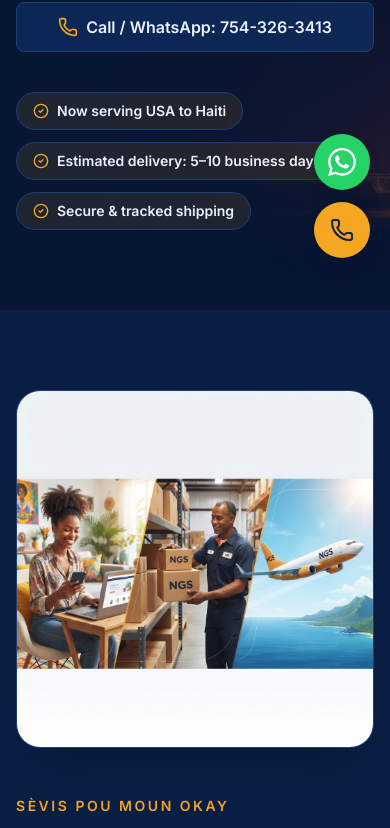
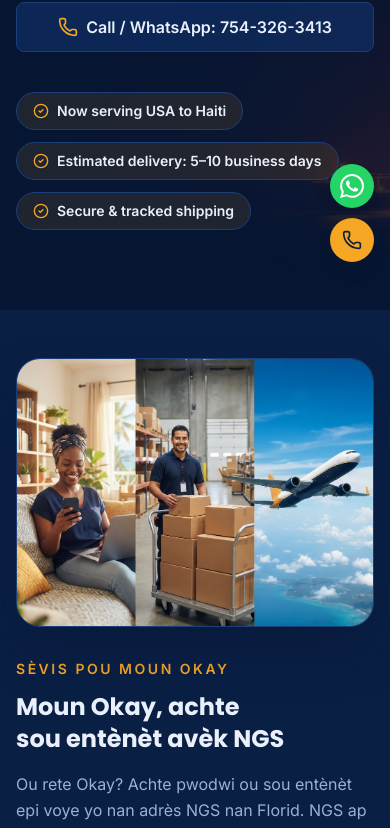
Before and after one commit to Mardochev/ngs-shipping-website, a Next.js app: page / in a window 390 px wide. Shown: the part 566-1394 px from the top of the page. Built offline with nearby package versions, Linux system fonts and the light colour scheme; no server answers.

Commit message:
feat: adjust floating action button sizes & layout; update online shopping section padding & image settings
Co-authored-by: Mardochev <289339862+Mardochev@users.noreply.github.com>

```diff
--- a/components/floating-actions.tsx
+++ b/components/floating-actions.tsx
@@ -3,18 +3,18 @@ import { site } from "@/lib/site"
 
 export function FloatingActions() {
   return (
-    <div className="fixed bottom-5 right-5 z-50 flex flex-col gap-3 sm:bottom-6 sm:right-6">
+    <div className="fixed bottom-4 right-4 z-50 flex flex-col gap-2.5 sm:bottom-6 sm:right-6 sm:gap-3">
       {/* WhatsApp */}
       <a
         href={site.whatsapp}
         target="_blank"
         rel="noopener noreferrer"
         aria-label="Chat with us on WhatsApp"
-        className="group flex h-14 w-14 items-center justify-center rounded-full bg-[#25D366] text-white shadow-lg shadow-navy-deep/30 transition-transform hover:scale-110 focus-visible:outline focus-visible:outline-2 focus-visible:outline-offset-2 focus-visible:outline-[#25D366]"
+        className="group flex h-11 w-11 items-center justify-center rounded-full bg-[#25D366] text-white shadow-lg shadow-navy-deep/30 transition-transform hover:scale-110 focus-visible:outline focus-visible:outline-2 focus-visible:outline-offset-2 focus-visible:outline-[#25D366] sm:h-14 sm:w-14"
       >
         <svg
           viewBox="0 0 24 24"
-          className="h-7 w-7 fill-current"
+          className="h-6 w-6 fill-current sm:h-7 sm:w-7"
           aria-hidden="true"
         >
           <path d="M17.472 14.382c-.297-.149-1.758-.867-2.03-.967-.273-.099-.471-.148-.67.15-.197.297-.767.966-.94 1.164-.173.199-.347.223-.644.075-.297-.15-1.255-.463-2.39-1.475-.883-.788-1.48-1.761-1.653-2.059-.173-.297-.018-.458.13-.606.134-.133.298-.347.446-.52.149-.174.198-.298.298-.497.099-.198.05-.371-.025-.52-.075-.149-.669-1.612-.916-2.207-.242-.579-.487-.5-.669-.51-.173-.008-.371-.01-.57-.01-.198 0-.52.074-.792.372-.272.297-1.04 1.016-1.04 2.479 0 1.462 1.065 2.875 1.213 3.074.149.198 2.096 3.2 5.077 4.487.709.306 1.262.489 1.694.626.712.226 1.36.194 1.872.118.571-.085 1.758-.719 2.006-1.413.248-.694.248-1.289.173-1.413-.074-.124-.272-.198-.57-.347m-5.421 7.403h-.004a9.87 9.87 0 01-5.031-1.378l-.361-.214-3.741.982.998-3.648-.235-.374a9.86 9.86 0 01-1.51-5.26c.001-5.45 4.436-9.884 9.888-9.884 2.64 0 5.122 1.03 6.988 2.898a9.825 9.825 0 012.893 6.994c-.003 5.45-4.437 9.884-9.885 9.884m8.413-18.297A11.815 11.815 0 0012.05 0C5.495 0 .16 5.335.157 11.892c0 2.096.547 4.142 1.588 5.945L.057 24l6.305-1.654a11.882 11.882 0 005.683 1.448h.005c6.554 0 11.89-5.335 11.893-11.893a11.821 11.821 0 00-3.48-8.413Z" />
@@ -26,9 +26,9 @@ export function FloatingActions() {
       <a
         href={site.phoneHref}
         aria-label={`Call us at ${site.phone}`}
-        className="group flex h-14 w-14 items-center justify-center rounded-full bg-primary text-primary-foreground shadow-lg shadow-navy-deep/30 transition-transform hover:scale-110 focus-visible:outline focus-visible:outline-2 focus-visible:outline-offset-2 focus-visible:outline-primary"
+        className="group flex h-11 w-11 items-center justify-center rounded-full bg-primary text-primary-foreground shadow-lg shadow-navy-deep/30 transition-transform hover:scale-110 focus-visible:outline focus-visible:outline-2 focus-visible:outline-offset-2 focus-visible:outline-primary sm:h-14 sm:w-14"
       >
-        <Phone className="h-6 w-6" aria-hidden="true" />
+        <Phone className="h-5 w-5 sm:h-6 sm:w-6" aria-hidden="true" />
         <span className="sr-only">Call {site.phone}</span>
       </a>
     </div>
--- a/components/okay-online-shopping.tsx
+++ b/components/okay-online-shopping.tsx
@@ -31,18 +31,19 @@ export function OkayOnlineShopping() {
   return (
     <section
       aria-labelledby="okay-online-heading"
-      className="border-b border-border/60 bg-navy px-4 py-20 sm:px-6 lg:px-8"
+      className="border-b border-border/60 bg-navy px-4 py-12 sm:px-6 sm:py-16 lg:px-8 lg:py-20"
     >
-      <div className="mx-auto grid max-w-7xl items-center gap-12 lg:grid-cols-2">
+      <div className="mx-auto grid max-w-7xl items-center gap-8 lg:grid-cols-2 lg:gap-12">
         {/* Image: first on mobile, right on desktop */}
         <div className="order-first lg:order-last">
-          <div className="relative overflow-hidden rounded-3xl border border-border shadow-2xl shadow-navy-deep/50">
+          <div className="relative aspect-[4/3] w-full overflow-hidden rounded-3xl border border-border shadow-2xl shadow-navy-deep/50">
             <Image
               src="/okay-online-shopping.png"
               alt="Yon fanm ayisyen nan Okay k ap achte sou entènèt sou telefòn li pandan NGS ap resevwa koli yo nan Florid epi yon avyon cargo ap pote yo ale pou Okay"
-              width={1200}
-              height={1000}
-              className="h-full w-full object-cover"
+              fill
+              sizes="(max-width: 1024px) 100vw, 50vw"
+              className="object-cover object-center"
+              priority
             />
           </div>
         </div>
@@ -54,7 +55,7 @@ export function OkayOnlineShopping() {
           </p>
           <h2
             id="okay-online-heading"
-            className="mt-3 font-display text-3xl font-bold text-balance text-foreground sm:text-4xl"
+            className="mt-3 font-display text-2xl font-bold text-balance text-foreground sm:text-4xl"
           >
             Moun Okay, achte sou entènèt avèk NGS
           </h2>
```
Also changed, not shown: public/okay-online-shopping.png.
